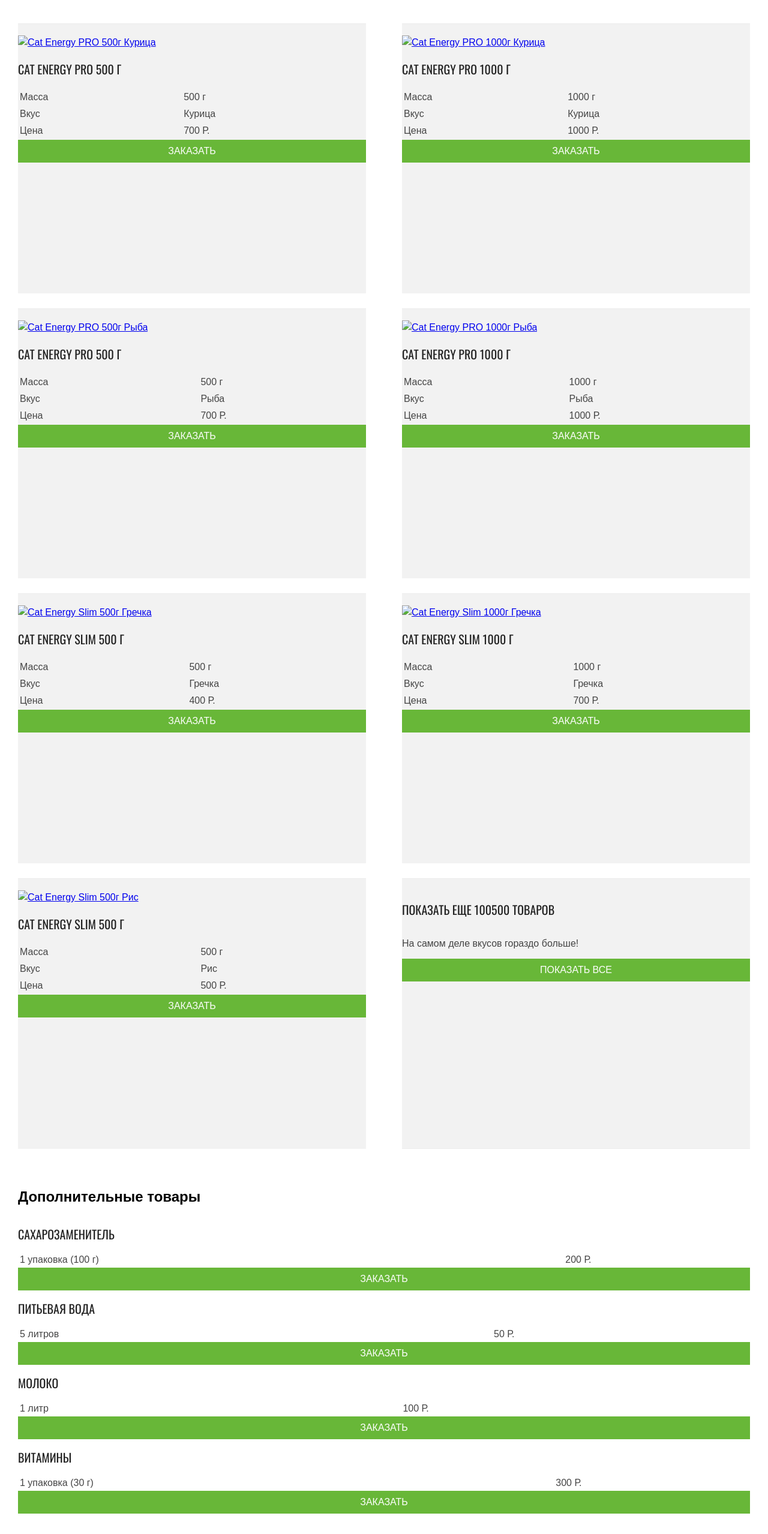
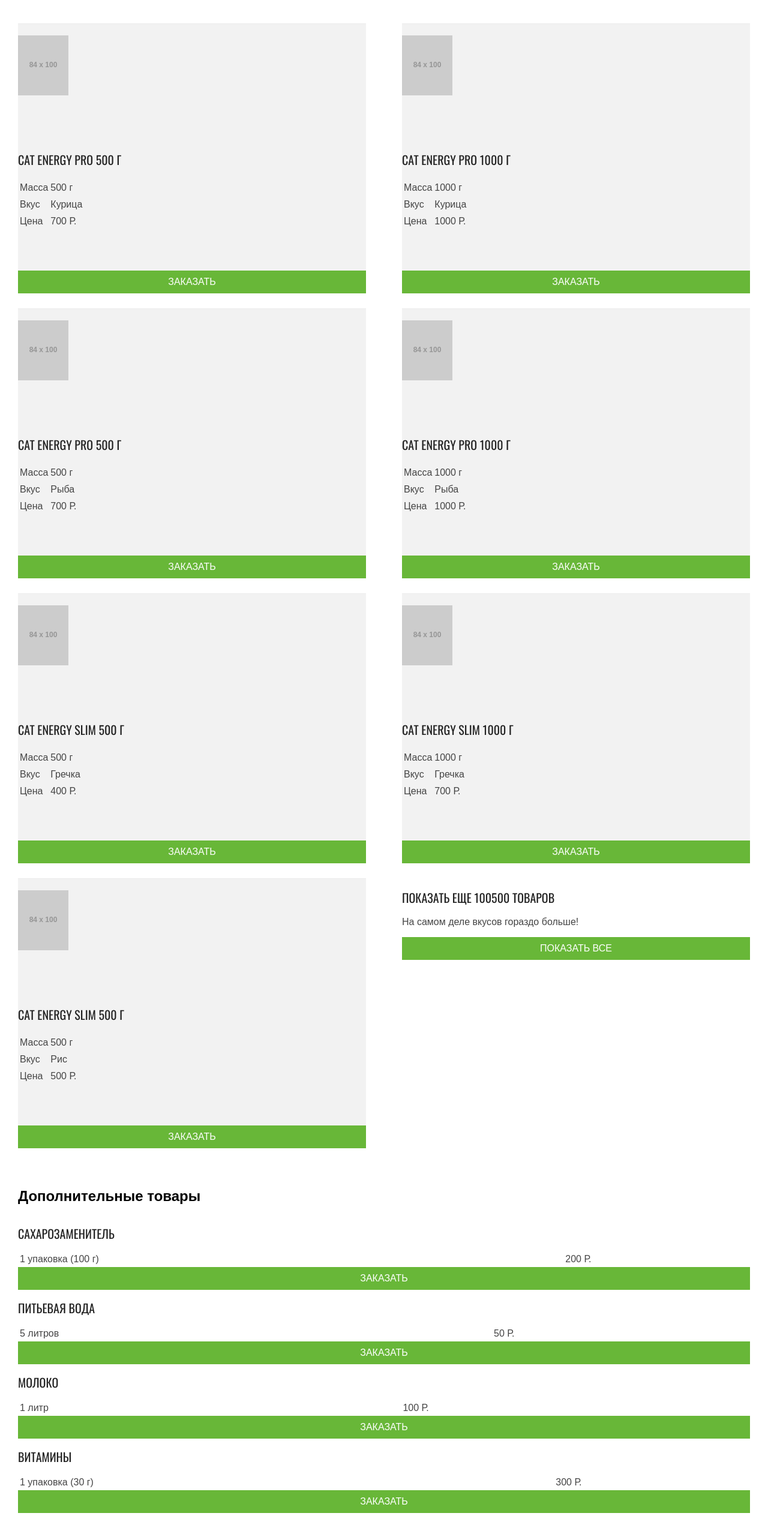
Before and after one commit to Ksenia2103/1536471-cat-energy-21, a website: page source/catalog.html in a window 1280 px wide. Shown: the part 240-2797 px from the top of the page at 60% size. Drawn offline with nearby package versions, Linux system fonts and the light colour scheme; files that its build step writes are made by us from their sources; placeholder pictures from the web are drawn by us.

Commit message:
Адаптивная сетка для страницы каталога

```diff
--- a/source/catalog.html
+++ b/source/catalog.html
@@ -44,8 +44,9 @@
       <ul class="basic-offers__list products">
         <li class="products__item">
           <a class="products__image-link" href="#">
-            <img class="products__image" src="#" width="140" height="112" alt="Cat Energy PRO 500г Курица">
+            <img class="products__image" src="https://via.placeholder.com/84x100" width="84" height="100" alt="Cat Energy PRO 500г Курица">
           </a>
+          <div class="products__content">
             <a class="products__title-link" href="#">
               <h3 class="products__title">Cat Energy PRO 500 г</h3>
             </a>
@@ -63,12 +64,14 @@
                 <td class="data__value">700 Р.</td>
               </tr>
             </table>
+          </div>
           <a class="button products__button" href="#">Заказать</a>
         </li>
         <li class="products__item">
           <a class="products__image-link" href="#">
-            <img class="products__image" src="#" width="140" height="112" alt="Cat Energy PRO 1000г Курица">
+            <img class="products__image" src="https://via.placeholder.com/84x100" width="84" height="100" alt="Cat Energy PRO 1000г Курица">
           </a>
+          <div class="products__content">
             <a class="products__title-link" href="#">
               <h3 class="products__title">Cat Energy PRO 1000 г</h3>
             </a>
@@ -86,12 +89,14 @@
                 <td class="data__value">1000 Р.</td>
               </tr>
             </table>
+          </div>
           <a class="button products__button" href="#">Заказать</a>
         </li>
         <li class="products__item">
           <a class="products__image-link" href="#">
-            <img class="products__image" src="#" width="140" height="112" alt="Cat Energy PRO 500г Рыба">
+            <img class="products__image" src="https://via.placeholder.com/84x100" width="84" height="100" alt="Cat Energy PRO 500г Рыба">
           </a>
+          <div class="products__content">
             <a class="products__title-link" href="#">
               <h3 class="products__title">Cat Energy PRO 500 г</h3>
             </a>
@@ -109,12 +114,14 @@
                 <td class="data__value">700 Р.</td>
               </tr>
             </table>
+          </div>
           <a class="button products__button" href="#">Заказать</a>
         </li>
         <li class="products__item">
           <a class="products__image-link" href="#">
-            <img class="products__image" src="#" width="140" height="112" alt="Cat Energy PRO 1000г Рыба">
+            <img class="products__image" src="https://via.placeholder.com/84x100" width="84" height="100" alt="Cat Energy PRO 1000г Рыба">
           </a>
+          <div class="products__content">
             <a class="products__title-link" href="#">
               <h3 class="products__title">Cat Energy PRO 1000 г</h3>
             </a>
@@ -132,12 +139,14 @@
                 <td class="data__value">1000 Р.</td>
               </tr>
             </table>
+          </div>
           <a class="button products__button" href="#">Заказать</a>
         </li>
         <li class="products__item">
           <a class="products__image-link" href="#">
-            <img class="products__image" src="#" width="140" height="112" alt="Cat Energy Slim 500г Гречка">
+            <img class="products__image" src="https://via.placeholder.com/84x100" width="84" height="100" alt="Cat Energy Slim 500г Гречка">
           </a>
+          <div class="products__content">
             <a class="products__title-link" href="#">
               <h3 class="products__title">Cat Energy Slim 500 г</h3>
             </a>
@@ -155,12 +164,14 @@
                 <td class="data__value">400 Р.</td>
               </tr>
             </table>
+          </div>
           <a class="button products__button" href="#">Заказать</a>
         </li>
         <li class="products__item">
           <a class="products__image-link" href="#">
-            <img class="products__image" src="#" width="140" height="112" alt="Cat Energy Slim 1000г Гречка">
+            <img class="products__image" src="https://via.placeholder.com/84x100" width="84" height="100" alt="Cat Energy Slim 1000г Гречка">
           </a>
+          <div class="products__content">
             <a class="products__title-link" href="#">
               <h3 class="products__title">Cat Energy Slim 1000 г</h3>
             </a>
@@ -178,12 +189,14 @@
                 <td class="data__value">700 Р.</td>
               </tr>
             </table>
+          </div>
           <a class="button products__button" href="#">Заказать</a>
         </li>
         <li class="products__item">
           <a class="products__image-link" href="#">
-            <img class="products__image" src="#" width="140" height="112" alt="Cat Energy Slim 500г Рис">
+            <img class="products__image" src="https://via.placeholder.com/84x100" width="84" height="100" alt="Cat Energy Slim 500г Рис">
           </a>
+          <div class="products__content">
             <a class="products__title-link" href="#">
               <h3 class="products__title">Cat Energy Slim 500 г</h3>
             </a>
@@ -201,9 +214,10 @@
                 <td class="data__value">500 Р.</td>
               </tr>
             </table>
+          </div>
           <a class="button products__button" href="#">Заказать</a>
         </li>
-        <li class="products__item products__item--show-more">
+        <li class="products__item--show-more">
           <p class="products__title products__title--show-more">Показать еще 100500 товаров</p>
           <p class="products__description">На самом деле вкусов гораздо больше!</p>
           <a class="button products__button product__button--all-offers" href="#">Показать все</a>
@@ -212,6 +226,7 @@
     </section>
     <section class="main-catalog__additional additional-offers">
       <h2 class="additional-offers_title">Дополнительные товары</h2>
+      <div class="additional-offers__wrapper">
         <ul class="additional-offers__list">
           <li class="additional-offers__item">
             <h3 class="additional-offers__name">Сахарозаменитель</h3>
@@ -254,10 +269,11 @@
             <a class="button additional-offers__button" href="#">Заказать</a>
           </li>
         </ul>
-    </section>
         <div class="main-catalog__promo-offer promo-offer">
           <p class="promo-offer__text">Закажите все и получите чехол для кота в подарок!</p>
         </div>
+      </div>
+    </section>
   </div>
 </main>
 
--- a/source/less/blocks/additional-offers.less
+++ b/source/less/blocks/additional-offers.less
@@ -7,6 +7,17 @@
 
   @media (min-width: @desktop-width) {
     margin-bottom: 81px;
+  }
+}
+
+.additional-offers__wrapper {
+  display: flex;
+  flex-direction: column;
+
+  @media (min-width: @desktop-width) {
+    flex-direction: row;
+    flex-wrap: nowrap;
+    justify-content: space-between;
   }
 }
 
--- a/source/less/blocks/products.less
+++ b/source/less/blocks/products.less
@@ -19,6 +19,11 @@
 }
 
 .products__item {
+  display: flex;
+  flex-wrap: wrap;
+  justify-content: space-between;
+  flex-direction: row;
+
   padding-top: 19px;
   border-top: 1px solid @special_grey-2;
 
@@ -79,3 +84,7 @@
     line-height: 18px;
   }
 }
+
+.products__button {
+  width: 100%;
+}
--- a/source/less/blocks/promo-offer.less
+++ b/source/less/blocks/promo-offer.less
@@ -1,3 +1,23 @@
+.promo-offer {
+  position: relative;
+  background-color: @basic-green;
+  min-height: 289px;
+  text-align: center;
+
+  @media (min-width: @tablet-width) {
+    text-align: right;
+    min-height: 200px;
+  }
+
+  @media (min-width: @desktop-width) {
+    flex-direction: column;
+    align-items: center;
+    justify-content: center;
+    min-width: 245px;
+    text-align: center;
+  }
+}
+
 .promo-offer__text {
   margin: 0;
   font-family: "Arial", "Verdana", sans-serif;
```
Lines whose indentation alone changed are shown as unchanged.
